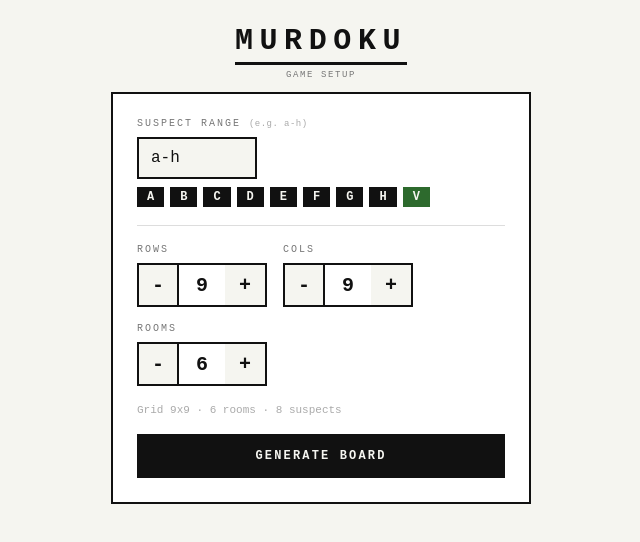
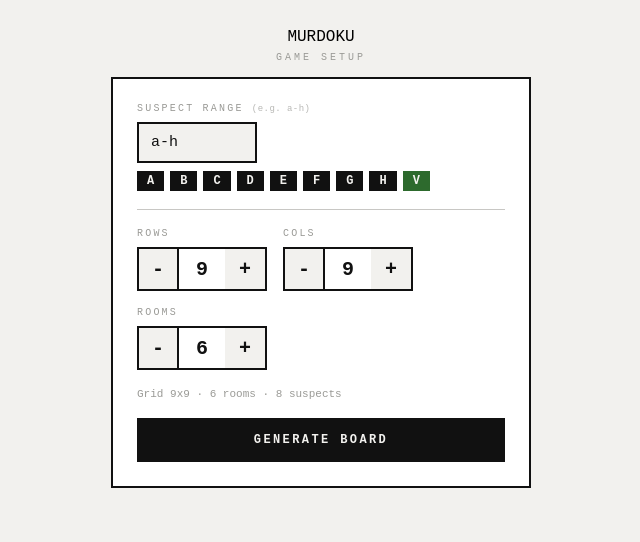
Before and after one commit to Edain92/murdoku-map-generator, a React (Vite) app: page / in a window 1280 px wide. Shown: the top 542 px of the page, without its empty margins (319-959 px from the left). Built offline with nearby package versions, Linux system fonts and the light colour scheme.

Commit message:
design: apply noir editorial identity and color tokens

```diff
--- a/src/styles/index.js
+++ b/src/styles/index.js
@@ -1,37 +1,32 @@
-export const FONT = "'Courier New', Courier, monospace";
-export const BG   = "#f5f5f0";
+import { COLOR, FONT, BORDER } from "./tokens.js";
+
+export { COLOR, FONT, BORDER };
 
 export const base = {
   screen: {
     minHeight: "100vh",
-    backgroundColor: BG,
-    fontFamily: FONT,
+    backgroundColor: COLOR.paperWhite,
+    fontFamily: FONT.mono,
     display: "flex",
     flexDirection: "column",
     alignItems: "center",
-    padding: "24px 16px 48px",
-    gap: 12,
+    padding: "28px 16px 56px",
+    gap: 14,
   },
   header: { textAlign: "center" },
-  logo: {
-    fontSize: 30,
-    fontWeight: "bold",
-    letterSpacing: "0.22em",
-    color: "#111",
-    borderBottom: "3px solid #111",
-    paddingBottom: 4,
-  },
   subtitle: {
-    fontSize: 9,
-    letterSpacing: "0.18em",
-    color: "#777",
-    marginTop: 5,
+    fontSize: 10,
+    letterSpacing: "0.3em",
+    color: COLOR.detectiveGray,
+    marginTop: 6,
+    textTransform: "uppercase",
+    fontFamily: FONT.mono,
   },
   card: {
     width: "100%",
     maxWidth: 420,
-    backgroundColor: "#fff",
-    border: "2px solid #111",
+    backgroundColor: "#FFFFFF",
+    border: BORDER.mid,
     padding: 24,
     display: "flex",
     flexDirection: "column",
@@ -40,123 +35,132 @@ export const base = {
   field: { display: "flex", flexDirection: "column", gap: 8 },
   label: {
     fontSize: 10,
-    letterSpacing: "0.2em",
-    color: "#777",
+    letterSpacing: "0.22em",
+    color: COLOR.detectiveGray,
     textTransform: "uppercase",
+    fontFamily: FONT.mono,
   },
   labelNote: {
     fontSize: 9,
-    color: "#aaa",
+    color: COLOR.detectiveGray,
     textTransform: "none",
     letterSpacing: "0.05em",
+    opacity: 0.7,
   },
   input: {
-    border: "2px solid #111",
+    border: BORDER.mid,
     padding: "10px 12px",
-    fontSize: 16,
-    fontFamily: FONT,
-    background: BG,
-    color: "#111",
+    fontSize: 15,
+    fontFamily: FONT.mono,
+    background: COLOR.paperWhite,
+    color: COLOR.inkBlack,
     outline: "none",
     boxSizing: "border-box",
     width: "100%",
   },
-  divider: { borderTop: "1px solid #ddd" },
+  divider: { borderTop: BORDER.muted },
   rowFields: { display: "flex", gap: 16, flexWrap: "wrap" },
   stepper: {
     display: "flex",
     alignItems: "center",
-    border: "2px solid #111",
+    border: BORDER.mid,
     width: "fit-content",
   },
   stepBtn: {
     width: 40,
     height: 40,
     border: "none",
-    borderRight: "2px solid #111",
-    background: BG,
+    borderRight: BORDER.mid,
+    background: COLOR.paperWhite,
     cursor: "pointer",
     fontSize: 20,
-    fontFamily: FONT,
+    fontFamily: FONT.mono,
     fontWeight: "bold",
-    color: "#111",
+    color: COLOR.inkBlack,
   },
   stepVal: {
     width: 46,
     textAlign: "center",
     fontSize: 20,
     fontWeight: "bold",
-    color: "#111",
+    color: COLOR.inkBlack,
+    fontFamily: FONT.mono,
   },
-  note: { fontSize: 11, color: "#aaa" },
+  note: {
+    fontSize: 11,
+    color: COLOR.detectiveGray,
+    fontFamily: FONT.mono,
+  },
   errorBox: {
-    background: "#111",
-    color: BG,
+    background: COLOR.inkBlack,
+    color: COLOR.paperWhite,
     padding: "10px 14px",
     fontSize: 12,
+    fontFamily: FONT.mono,
+    letterSpacing: "0.05em",
   },
   chip: {
-    background: "#111",
-    color: BG,
+    background: COLOR.inkBlack,
+    color: COLOR.paperWhite,
     padding: "3px 10px",
     fontSize: 12,
-    fontFamily: FONT,
+    fontFamily: FONT.mono,
     fontWeight: "bold",
   },
   preview: { display: "flex", flexWrap: "wrap", gap: 6 },
-  // Full-width button base
   fullBtn: {
     width: "100%",
     padding: "11px 0",
-    border: "2px solid #888",
-    background: BG,
-    color: "#111",
-    fontFamily: FONT,
+    border: BORDER.mid,
+    background: COLOR.paperWhite,
+    color: COLOR.inkBlack,
+    fontFamily: FONT.mono,
     fontWeight: "bold",
     fontSize: 11,
-    letterSpacing: "0.15em",
+    letterSpacing: "0.16em",
     cursor: "pointer",
     textAlign: "center",
   },
   mainBtn: {
-    background: "#111",
-    color: BG,
+    background: COLOR.inkBlack,
+    color: COLOR.paperWhite,
     border: "none",
     padding: "15px 0",
     fontSize: 12,
     width: "100%",
-    fontFamily: FONT,
+    fontFamily: FONT.mono,
     fontWeight: "bold",
-    letterSpacing: "0.18em",
+    letterSpacing: "0.2em",
     cursor: "pointer",
   },
   toolLabel: {
     fontSize: 9,
-    letterSpacing: "0.25em",
-    color: "#aaa",
+    letterSpacing: "0.28em",
+    color: COLOR.detectiveGray,
     textTransform: "uppercase",
+    fontFamily: FONT.mono,
   },
   toolHint: {
     fontSize: 8,
     letterSpacing: "0.05em",
     textTransform: "none",
-    color: "#ccc",
+    color: "#C8C7C4",
   },
   toolRow: { display: "flex", flexWrap: "wrap", gap: 2, alignItems: "center" },
   backLink: {
     background: "none",
     border: "none",
     cursor: "pointer",
-    fontFamily: FONT,
+    fontFamily: FONT.mono,
     fontSize: 11,
-    color: "#aaa",
-    letterSpacing: "0.1em",
+    color: COLOR.detectiveGray,
+    letterSpacing: "0.12em",
     textDecoration: "underline",
   },
   modalOverlay: {
     position: "fixed",
     inset: 0,
-    backgroundColor: "rgba(0,0,0,0.5)",
+    backgroundColor: "rgba(17,17,17,0.65)",
     display: "flex",
     alignItems: "center",
     justifyContent: "center",
@@ -164,8 +168,8 @@ export const base = {
     padding: 24,
   },
   modal: {
-    backgroundColor: "#fff",
-    border: "2px solid #111",
+    backgroundColor: "#FFFFFF",
+    border: BORDER.mid,
     padding: 24,
     width: "100%",
     maxWidth: 360,
```
